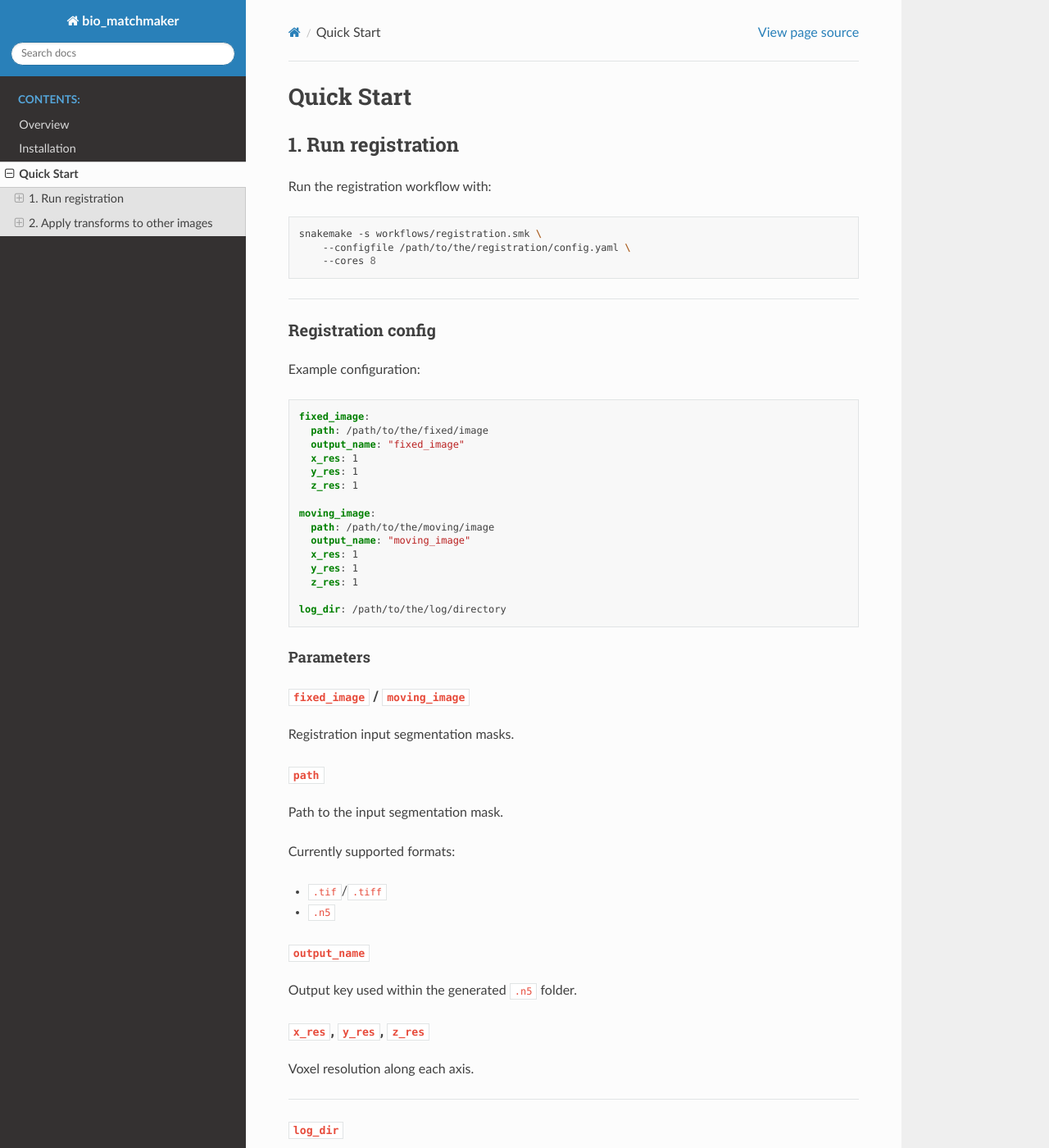
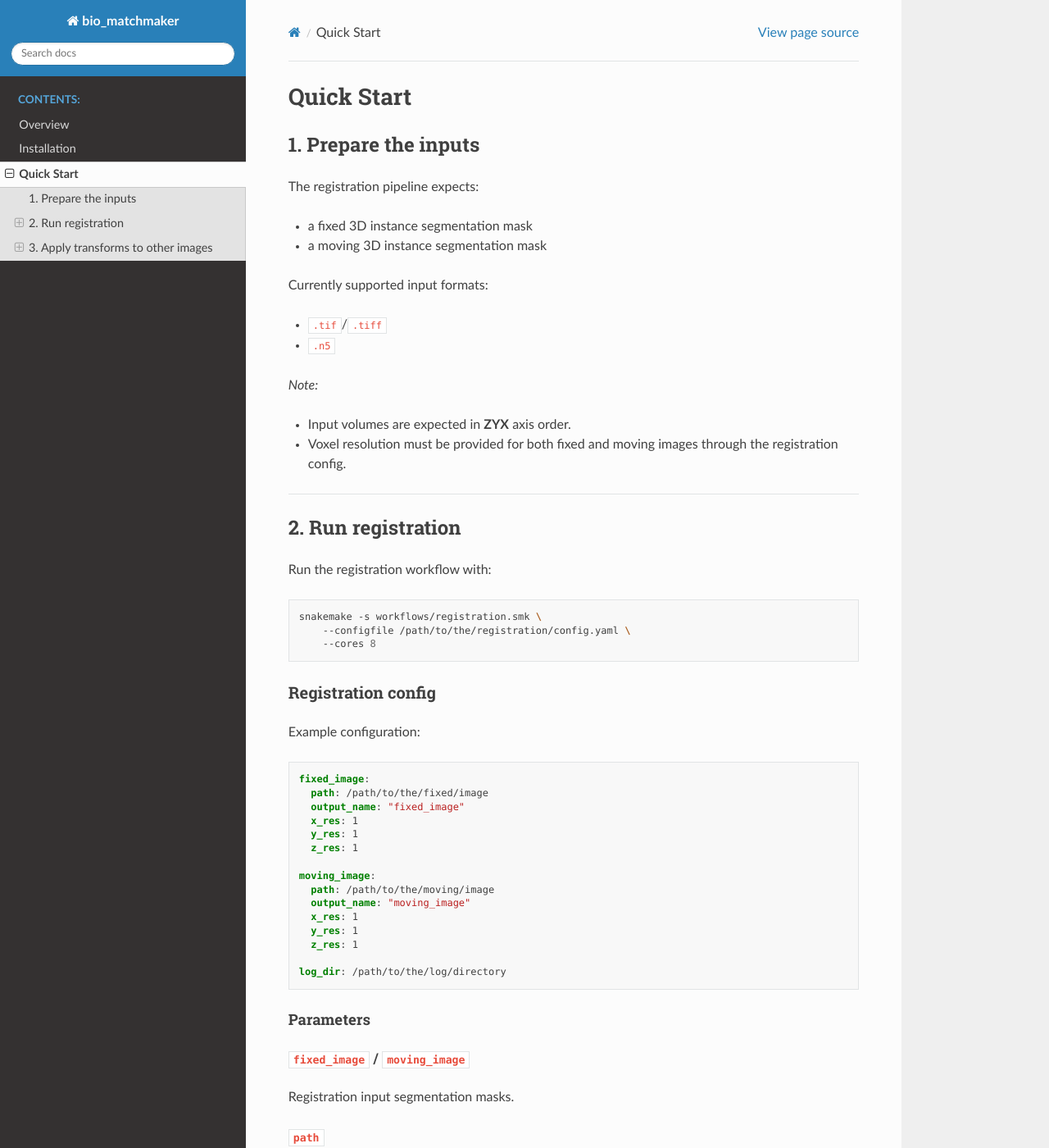
Before and after one commit to kreshuklab/image-matchmaker, a Sphinx documentation site: the page built from docs/source/quickstart.md, in a window 1280 px wide and 1400 px high. Shown: the whole window at 82% size. Built offline with Sphinx 7.4.7 and the Read the Docs theme 3.1.0, drawn with Linux system fonts in a browser that asks for light colours; some of the changed text lies outside the part shown.

Commit message:
docs: add prepare inputs in quickstart section

````diff
--- a/docs/source/quickstart.md
+++ b/docs/source/quickstart.md
@@ -1,6 +1,24 @@
 # Quick Start
 
-## 1. Run registration
+## 1. Prepare the inputs
+
+The registration pipeline expects:
+
+- a fixed 3D instance segmentation mask
+- a moving 3D instance segmentation mask
+
+Currently supported input formats:
+
+* `.tif`/`.tiff`
+* `.n5`
+
+*Note:*
+- Input volumes are expected in **ZYX** axis order.
+- Voxel resolution must be provided for both fixed and moving images through the registration config.
+
+---
+
+## 2. Run registration
 
 Run the registration workflow with:
 
@@ -9,8 +27,6 @@ snakemake -s workflows/registration.smk \
     --configfile /path/to/the/registration/config.yaml \
     --cores 8
 ```
-
----
 
 ### Registration config
 
@@ -57,15 +68,13 @@ Output key used within the generated `.n5` folder.
 
 Voxel resolution along each axis.
 
----
-
 ##### `log_dir`
 
 Directory where logs, plots, intermediate files, and registration outputs are saved.
 
 ---
 
-## 2. Apply transforms to other images
+## 3. Apply transforms to other images
 
 After registration finishes successfully, the resulting transforms can be applied to other datasets (for example EM image or additional LM channels).
 
@@ -76,8 +85,6 @@ snakemake -s workflows/apply_transform.smk \
     --configfile /path/to/the/transform/config.yaml \
     --cores 8
 ```
-
----
 
 ### Transform config
 
@@ -128,8 +135,6 @@ Path to the fixed image.
 
 Dataset key if the input is an `.n5` file.
 
----
-
 ##### `moving_images` (required)
 
 List of moving images to transform.
@@ -165,8 +165,6 @@ interpolation_order: 0
 
 For intensity images, higher interpolation orders are recommended for smoother results, at the cost of increased runtime.
 
----
-
 ##### `parameter_map_path`
 
 Path to the Elastix transform parameter file.
@@ -177,8 +175,6 @@ Typically:
 TransformParameters.2.txt
 ```
 
----
-
 ##### `prealignment_transform_path` (optional)
 
 Path to the SVD pre-alignment transform:
````
Also changed, not shown: other parts of docs/source/quickstart.md (+0 -10 lines).
